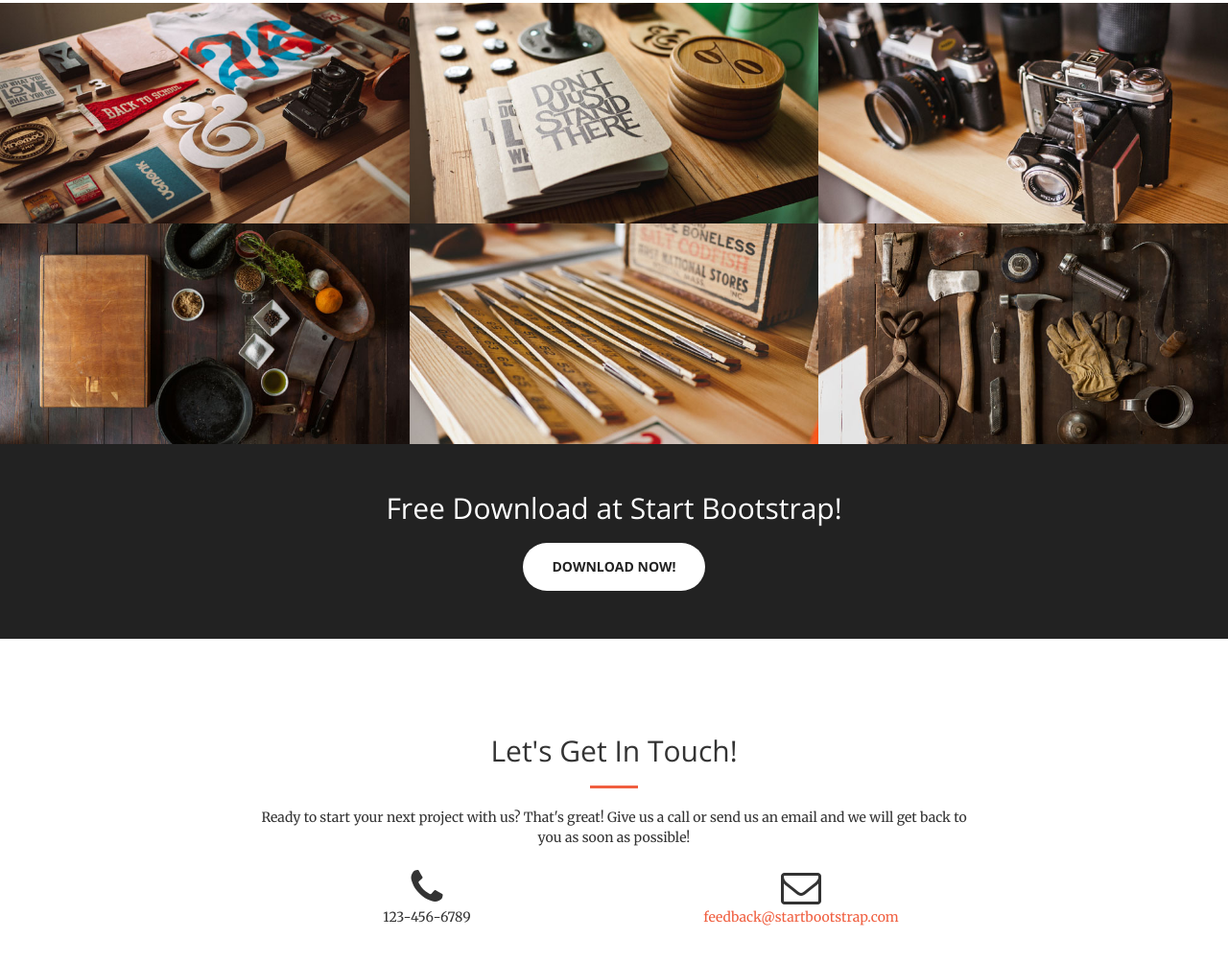
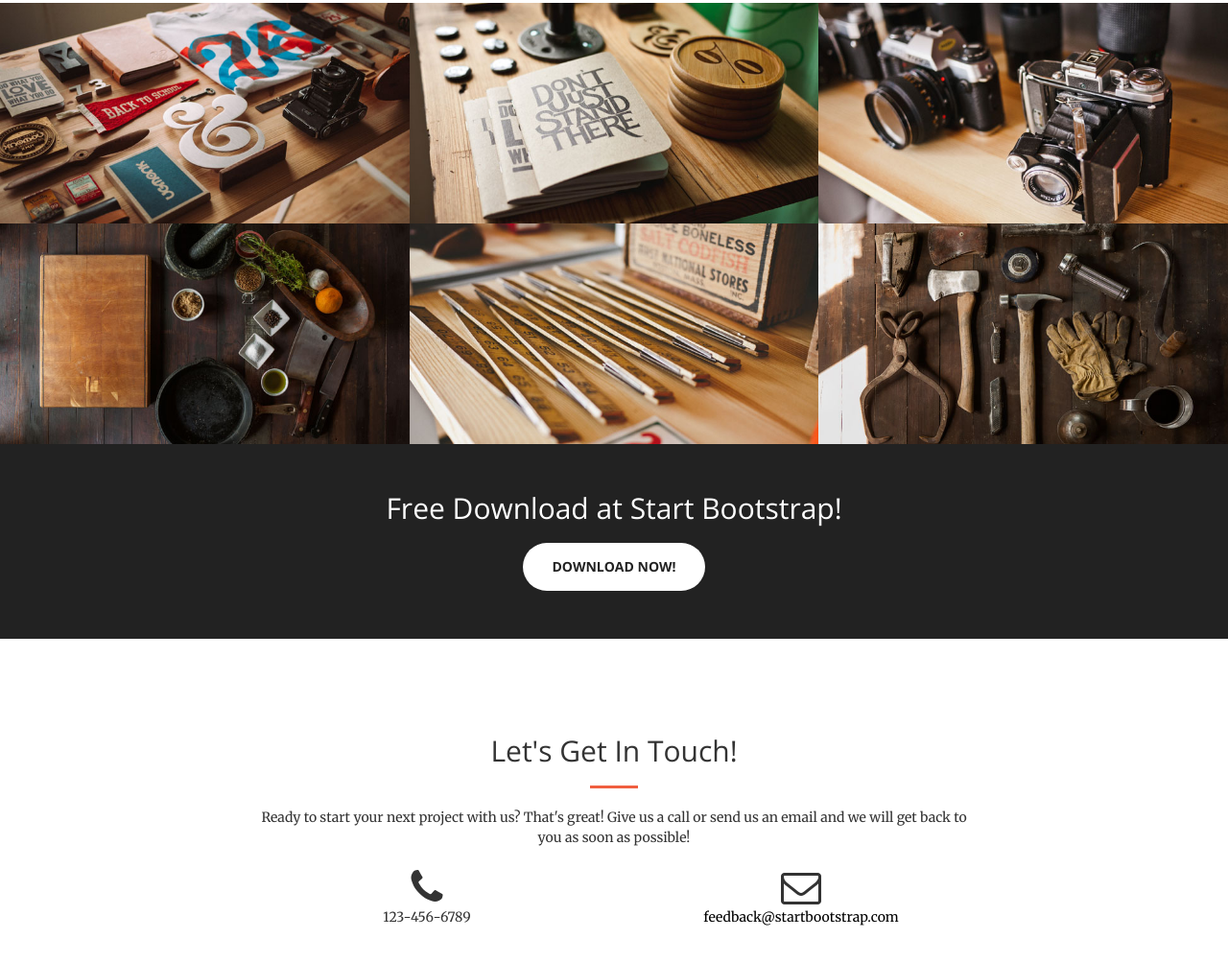
Before and after one commit to inquisitive-amy/Learnable-Git-Course, a plain HTML site: page index.html in a window 1280 px wide. Shown: the part 1656-2659 px from the top of the page at 96% size. Drawn offline with nearby package versions, Linux system fonts and the light colour scheme.

Commit message:
Changing the link colour to black

```diff
--- a/css/creative.css
+++ b/css/creative.css
@@ -25,7 +25,7 @@ hr.light {
 }
 
 a {
-    color: #f05f40;
+    color: #000000;
     -webkit-transition: all .35s;
     -moz-transition: all .35s;
     transition: all .35s;
```
